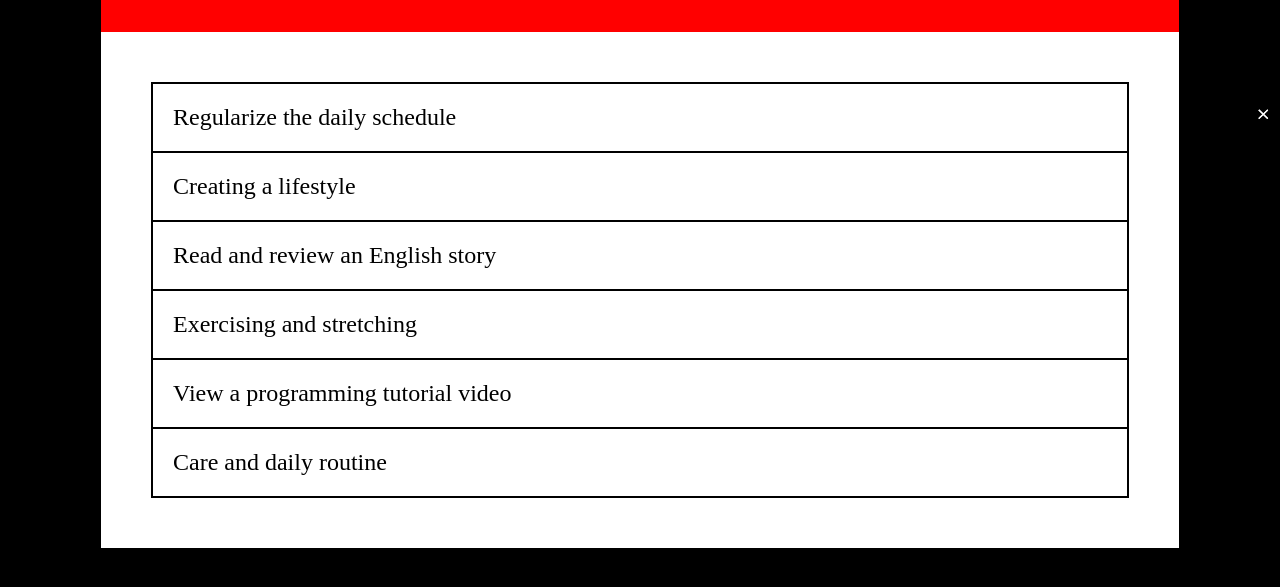
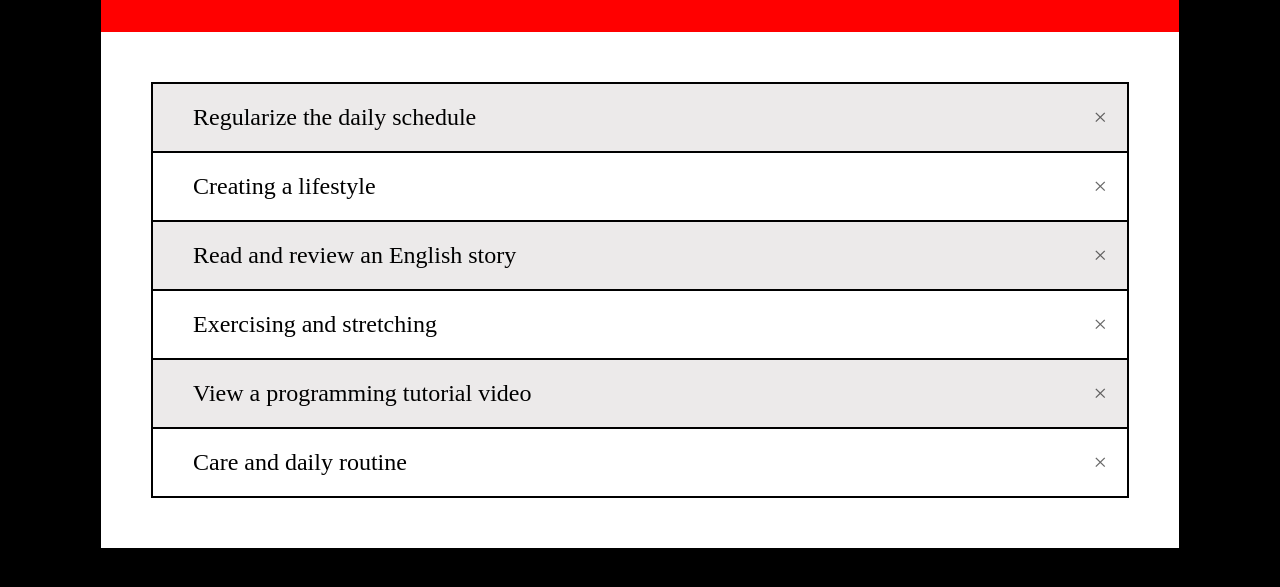
Before and after one commit to LeilaBasri/ToDo, a plain HTML site: page index.html in a window 1280 px wide. Shown: the part 219-806 px from the top of the page. Drawn offline with Linux system fonts and the light colour scheme.

Commit message:
Update style.css

```diff
--- a/style.css
+++ b/style.css
@@ -85,29 +85,39 @@ body{
     padding: 0;
 }
 .toDoList li{
+    position: relative;
     border: 1px solid black;
     width: 100%;
-    padding: 20px;
+    padding: 20px 40px;
     cursor: pointer;
     transition: 0.3s;
+
+    /* make the list items unselectable */
+    -webkit-user-select: none;
+    -moz-user-select: none;
+    -ms-user-select: none;
+    user-select: none;
 }
-li:nth-child(odd){
-    background-color: rgba(255,255,255,.5) !important;
-}
+
+/* Set all odd list items to a different color (zebra-stripes) */
+.toDoList li:nth-child(odd) {
+    background: #eceaea;
+  }
+
 .toDoList li:hover{
     background-color: rgba(0,0,0,.1);
 }
 .toDoList li.checked{
     background-color: rgba(0,0,0,.6);
-    text-decoration: overline;
+    text-decoration: line-through;
 }
 .toDoList li.checked::before {
     content: '';
     position: absolute;
-    border-color: #fff;
+    border-color: black;
     border-style: solid;
     border-width: 0 2px 2px 0;
-    top: 10px;
+    top: 25px;
     left: 16px;
     transform: rotate(45deg);
     height: 15px;
@@ -115,9 +125,9 @@ li:nth-child(odd){
   }
 .close{
     position: absolute;
-    right: 10px;
-    top: 40%;
-    color: rgba(255,255,255,.5);
+    right: 20px;
+    top: 20px;
+    color: rgba(0,0,0,.6);
 }
 .close:hover{
     color: black;
```
